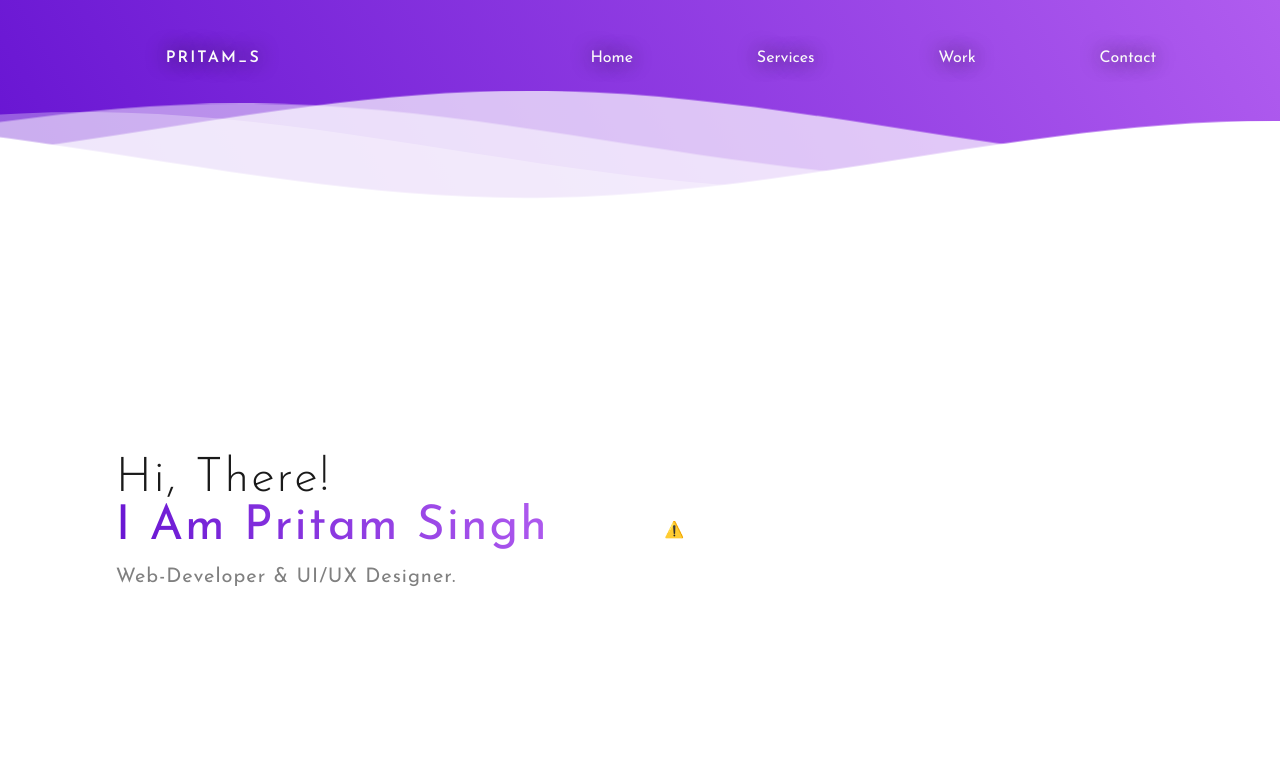
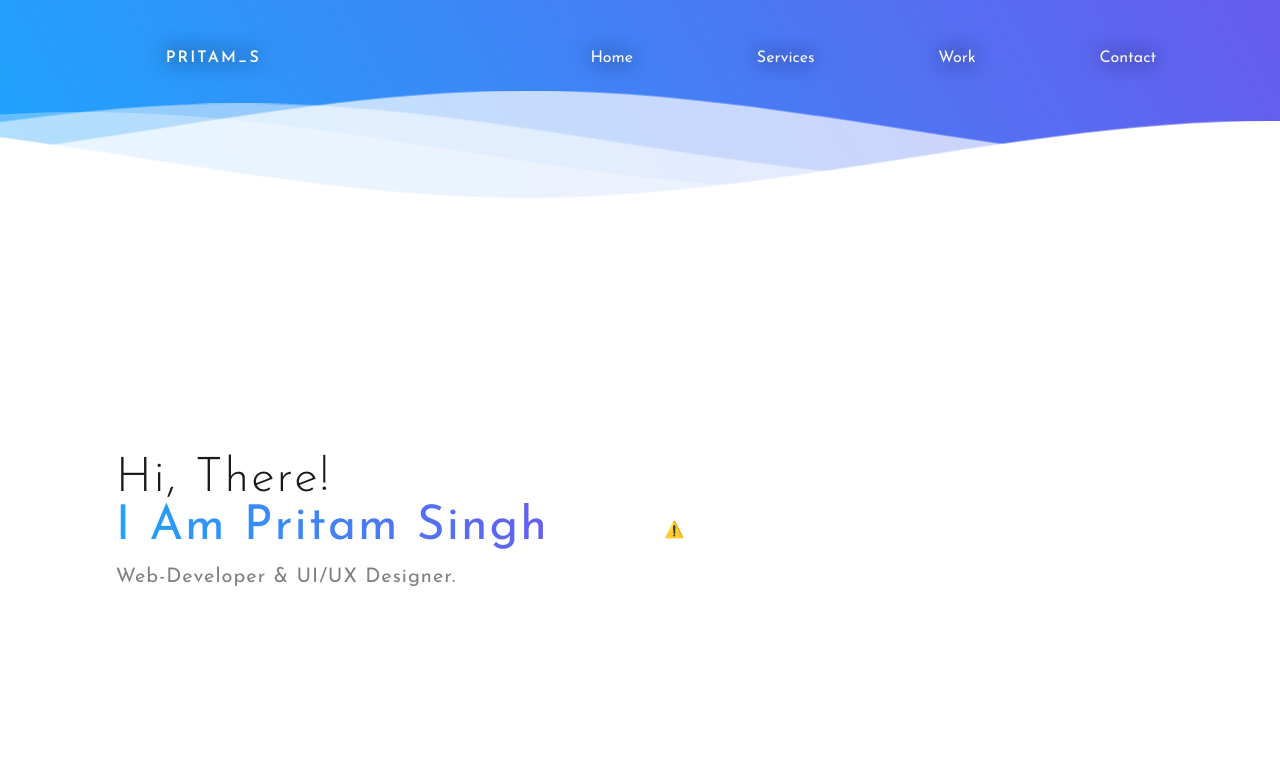
Before and after one commit to Pritam-s/Pritam-s.github.io, a plain HTML site: page index.html in a window 1280 px wide. Drawn offline with nearby package versions, Linux system fonts and the light colour scheme; no server answers.

Commit message:
Colors updated for primary and secondary.

```diff
--- a/index.html
+++ b/index.html
@@ -71,7 +71,7 @@
 
         <div class="HeroImage">
 
-            <lottie-player src="https://assets1.lottiefiles.com/packages/lf20_1hmddqme.json" background="transparent" speed="1"  loop autoplay></lottie-player>
+            <lottie-player src="https://assets9.lottiefiles.com/packages/lf20_qto6iuf9.json" background="transparent" speed="1" loop autoplay></lottie-player>
 
            <!-- <img src="/images/undraw_Source_code_re_wd9m.svg" alt=""> -->
         </div>
--- a/styles.css
+++ b/styles.css
@@ -4,8 +4,8 @@
   --font-primary: 'Inter', sans-serif;
   --font-secondary: 'Josefin Sans',sans-serif;
 
-  --primary-color: #6714d2;
-  --secondary-color: #b05cef;
+  --primary-color: #1EA5FC;
+  --secondary-color: #675cef;
   --gradient: linear-gradient(60deg, var(--primary-color)  0%, var(--secondary-color) 100%);
 
   --text-primary: #1A1A1A;
```
